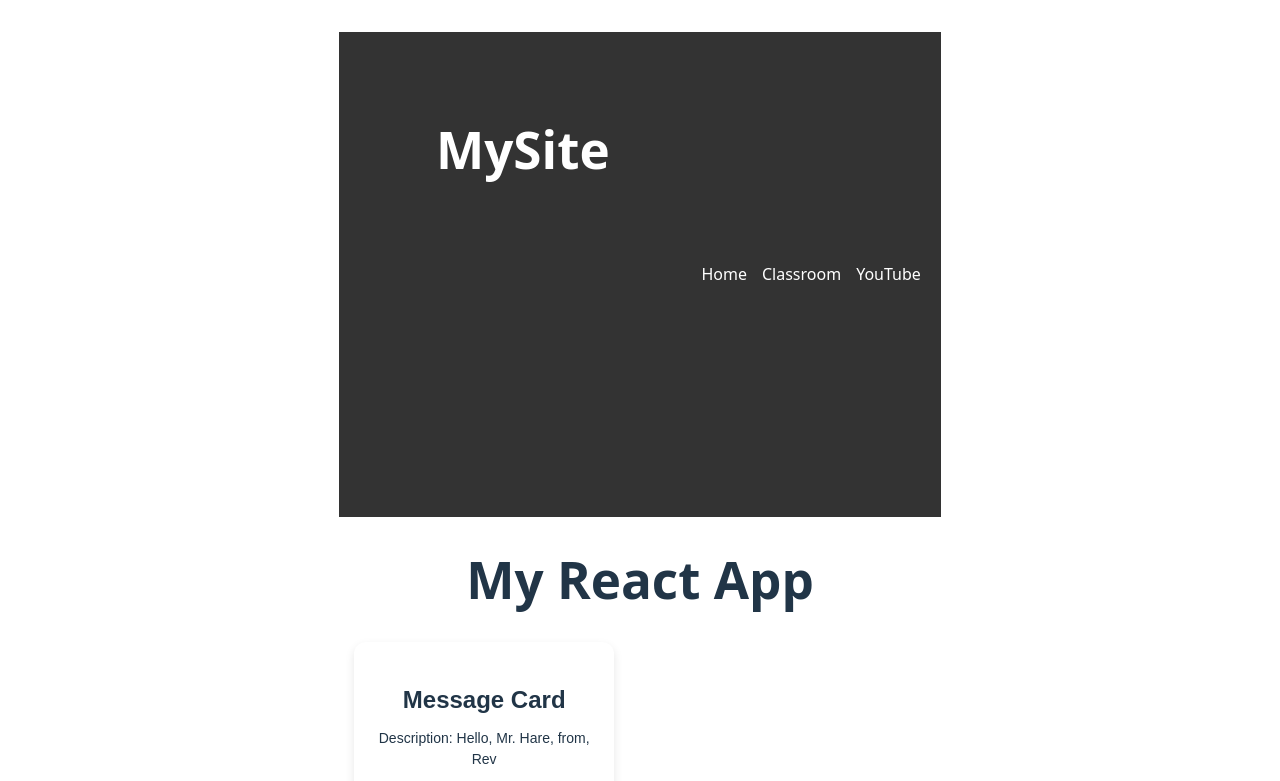
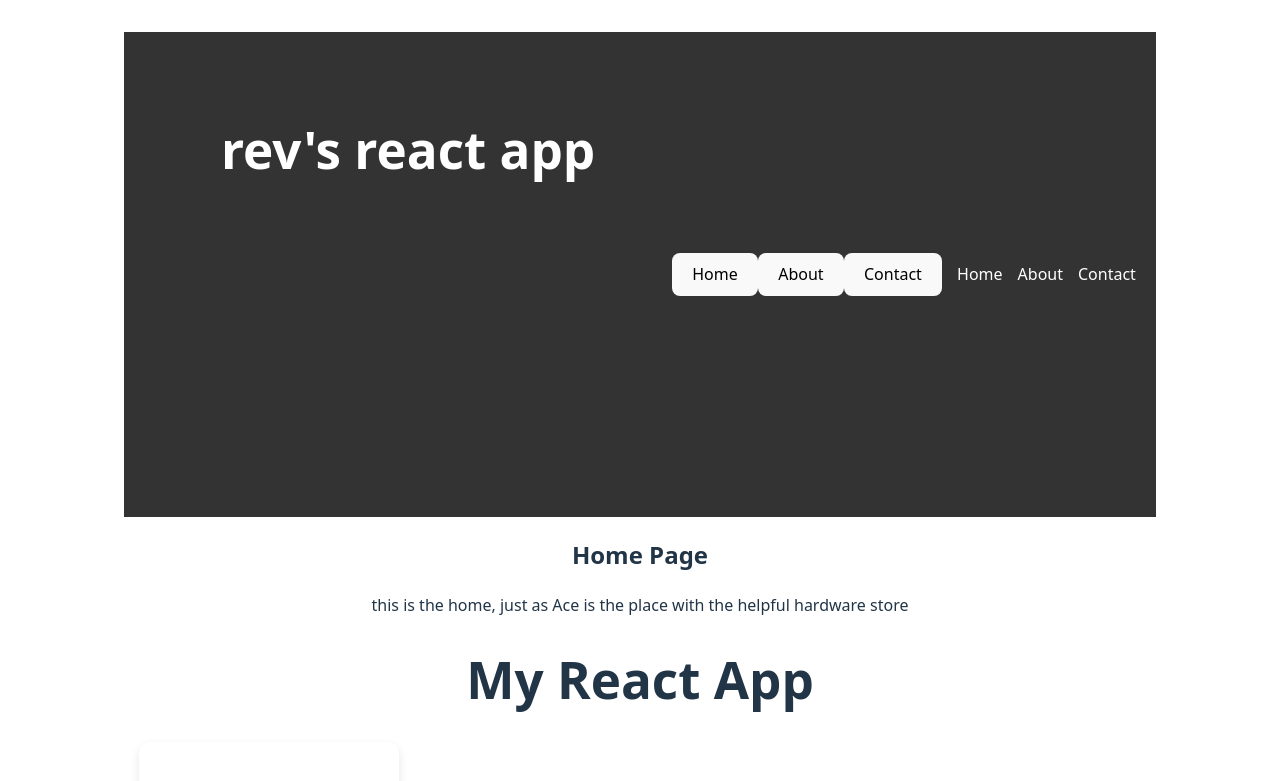
Before and after one commit to canyon-crest/react-app-victor-rrev, a React (Vite) app: page / in a window 1280 px wide. Shown: the top 781 px of the page. Built offline with nearby package versions, Linux system fonts and the light colour scheme.

Commit message:
THE Final React App
ignore all the previous ones they don't matter

```diff
--- /dev/null
+++ b/src/About.jsx
@@ -0,0 +1,10 @@
+function About() {
+  return (
+    <div>
+      <h2>About Page</h2>
+      <p>This website was created using React and the great mental power of Rev and his dad</p>
+    </div>
+  )
+}
+
+export default About
--- a/src/App.jsx
+++ b/src/App.jsx
@@ -2,17 +2,25 @@ import { useState } from 'react'
 import './App.css'
 import Nav from './nav'
 import Card from './card'
+import Home from './Home'
+import About from './About'
+import Contact from './Contact'
 
 import Message from "./message";
 
 function App() {
   const [count, setCount] = useState(0)
+  const [page, setPage] = useState('home')
 
   return (
 
       <div>
 
-          <Nav />
+          <Nav setPage={setPage} />
+
+          {page === 'home' && <Home />}
+          {page === 'about' && <About />}
+          {page === 'contact' && <Contact />}
 
           <h1>My React App</h1>
 
--- /dev/null
+++ b/src/Contact.jsx
@@ -0,0 +1,10 @@
+function Contact() {
+  return (
+    <div>
+      <h2>Contact Page</h2>
+      <p>You can contact me at mr.hare's.hair@gmail.com.</p>
+    </div>
+  )
+}
+
+export default Contact
--- /dev/null
+++ b/src/Home.jsx
@@ -0,0 +1,10 @@
+function Home() {
+  return (
+    <div>
+      <h2>Home Page</h2>
+      <p>this is the home, just as Ace is the place with the helpful hardware store</p>
+    </div>
+  )
+}
+
+export default Home
--- a/src/Nav.jsx
+++ b/src/Nav.jsx
@@ -3,12 +3,16 @@ import './nav.css';
 function Nav() {
   return (
     <nav className="nav">
-      <h1 className="logo">MySite</h1>
+      <h1 className="logo">rev's react app</h1>
+
+      <button onClick={() => setPage("home")}>Home</button>
+      <button onClick={() => setPage("about")}>About</button>
+      <button onClick={() => setPage("contact")}>Contact</button>
 
       <div className="nav-links">
-        <a href="https://www.freepik.com/free-photos-vectors/small-house">Home</a>
-        <a href="https://classroom.google.com/c/ODM4MTQ1MTM2OTU1">Classroom</a>
-        <a href="https://youtu.be/IjcUiHIFEOQ?si=MZnqGakaAvEOFU31">YouTube</a>
+        <a href="/home">Home</a>
+        <a href="/about">About</a>
+        <a href="/contact">Contact</a>
       </div>
     </nav>
   );
```
